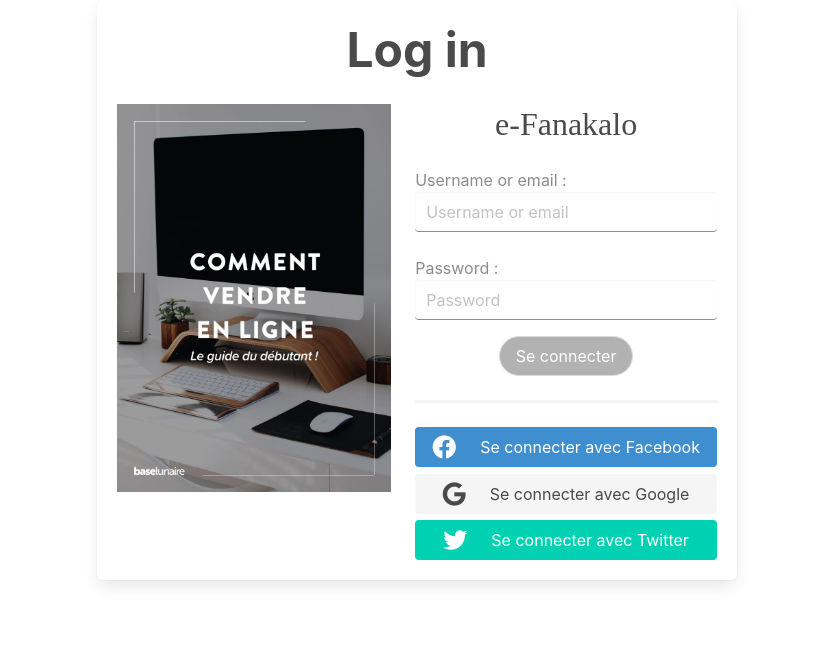
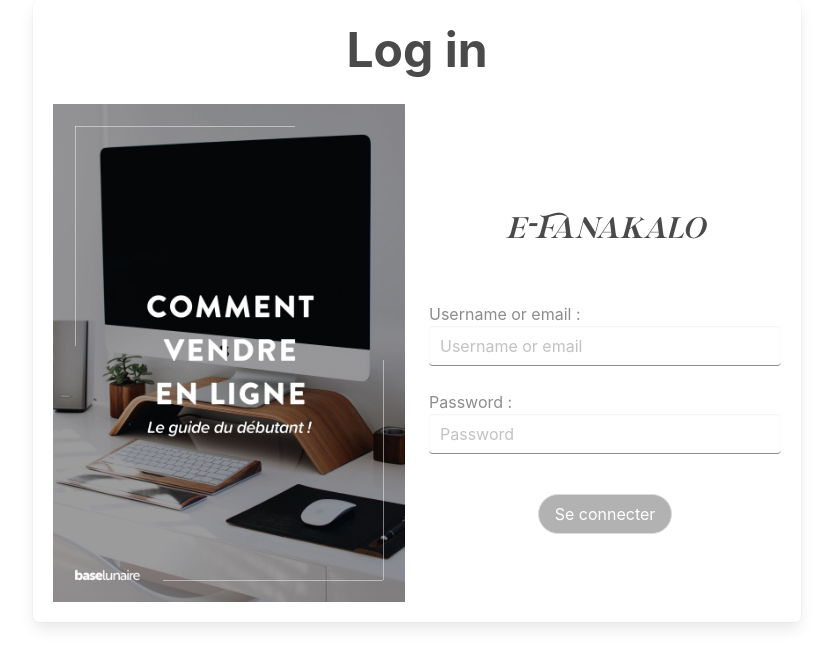
Before and after one commit to RJToky/FinalExam-S3-33h, a CodeIgniter app: the page made by application/views/login.html in a window 1280 px wide. Shown: the top 667 px of the page, without its empty margins (223-1056 px from the left). Run offline with CodeIgniter, Linux system fonts and the light colour scheme.

Commit message:
efa ok tsara ny login & sign in

```diff
--- a/application/views/assets/css/login.css
+++ b/application/views/assets/css/login.css
@@ -1,6 +1,19 @@
+@font-face {
+    font-family: "Baxoe";
+    src: url("../font/Baxoe.ttf");
+}
+@font-face {
+    font-family: "stocky";
+    src: url("../font/stocky.ttf");
+}
+@font-face {
+    font-family: "Tornado\ Italic\ Serif\ Font\ -\ Demo";
+    src: url("../font/Tornado\ Italic\ Serif\ Font\ -\ Demo.otf");
+}
+
 .container
 {
-    width: 50%;
+    width: 60%;
 }
 
 .log_in
@@ -12,9 +25,10 @@
 
 .site_name
 {
-    font-family: serif;
     display: flex;
     justify-content: center;
+    margin-top: 2.5em;
+    font-family: "Tornado\ Italic\ Serif\ Font\ -\ Demo";
 }
 
 .input
@@ -37,13 +51,6 @@
     transition: .3s;
     border-radius: 20px;
     margin-top: 1em;
-}
-
-.log_button:hover
-{
-    color: white;
-    border-color: rgb(127, 255, 150);
-    background-color: rgb(127, 255, 150);
 }
 
 .botona
@@ -69,11 +76,14 @@
 }
 
 /* sign in */
-.container_signin
-{
-    width: 70%;
-}
 .sign_button
 {
     width: 35%;
 }
+.site_name_signin
+{
+    display: flex;
+    justify-content: center;
+    margin-top: 1em;
+    font-family: "Tornado\ Italic\ Serif\ Font\ -\ Demo";
+}
--- a/application/views/login.html
+++ b/application/views/login.html
@@ -7,11 +7,12 @@
     <link rel="stylesheet" href="./assets/bulma/css/bulma.min.css">
     <link rel="stylesheet" href="./assets/css/login.css">
     <link rel="stylesheet" href="./assets/fontawesome-free-6.2.1-web/css/all.min.css">
-    <title>Document</title>
+    <title>Log in</title>
 </head>
 <body>
     <div class="container">
         <div class="box">
+            <form action="" method="post">
                 <p class="subtitle is-1 log_in"> Log in </p>
                 <div class="columns">
                     <div class="column">
@@ -20,31 +21,20 @@
                         </figure>
                     </div>
                     <div class="column">
-                    <p class="subtitle is-3 site_name"> e-Fanakalo </p>
+                        <p class="subtitle is-2 site_name"> e-Fanakalo </p>
+                        <br>
                         <p class="item"> Username or email : </p>
                         <input class="input" type="text" placeholder="Username or email">
                         <br><br>
                         <p class="item"> Password : </p>
                         <input class="input" type="password" placeholder="Password">
-                    <br>
+                        <br><br>
                         <div class="botona">
                             <button class="button log_button"> Se connecter </button>
                         </div>
-                    <hr style="height: .2em;">
-                    <button class="button is-info log_with_fb">
-                        <i class="fab fa-facebook"></i>
-                        Se connecter avec Facebook
-                    </button>
-                    <button class="button is-light log_with_google">
-                        <i class="fab fa-google"></i>
-                        Se connecter avec Google
-                    </button>
-                    <button class="button is-primary log_with_google">
-                        <i class="fab fa-twitter"></i>
-                        Se connecter avec Twitter
-                    </button>
                     </div>
                 </div>
+            </form>
         </div>
     </div>
 </body>
```
Also changed, not shown: application/views/assets/css/page.css (added, +10 -0 lines), application/views/incription.html (+7 -17 lines), application/views/page.html (added, +78 -0 lines), application/views/assets/font/Baxoe.ttf (added), application/views/assets/font/Tornado Italic Serif Font - Demo.otf (added), application/views/assets/font/Tornado Outline Font - Demo.otf (added), application/views/assets/font/Tornado Serif Font - Demo.otf (added), application/views/assets/font/stocky.ttf (added), application/views/assets/img/logoPage - Copie.jpg (added), application/views/assets/img/logoPage.jpg (added), 2 other files. Lines whose indentation alone changed are shown as unchanged.
